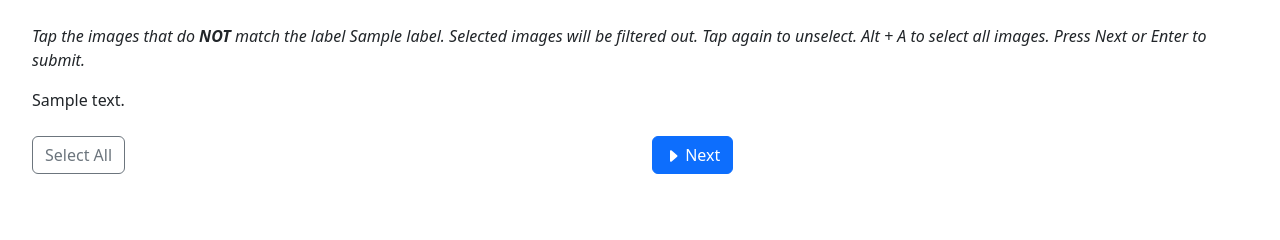
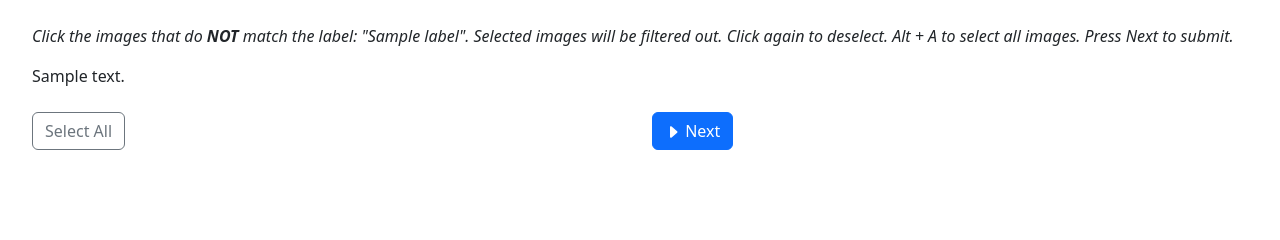
Before and after one commit to FukuokaLab/SortIT, a Django app: template sortIT/templates/sortIT/sort.html in a window 1280 px wide. Shown: the part 237-477 px from the top of the page. Run offline with Django 4.2, Linux system fonts and the light colour scheme; the template is opened without the code that fills it: most values are stand-ins (such as "Sample title", 1, 10 or a date in 2020).

Commit message:
fix(sort.html): updated incorrect instruction text

```diff
--- a/sortIT/templates/sortIT/sort.html
+++ b/sortIT/templates/sortIT/sort.html
@@ -114,9 +114,8 @@
     <div class="row m-2">
       <p>
         <em>
-          Tap the images that do <b>NOT</b> match the label {{ label.name }}. Selected images will be filtered out. Tap again
-          to unselect. Alt + A to select all images. Press Next or Enter to
-          submit.
+          Click the images that do <b>NOT</b> match the label: "{{ label.name }}". Selected images will be filtered out. Click again
+          to deselect. Alt + A to select all images. Press Next to submit.
         </em>
       </p>
       <p>{{ imageset.desc }}</p>
```
